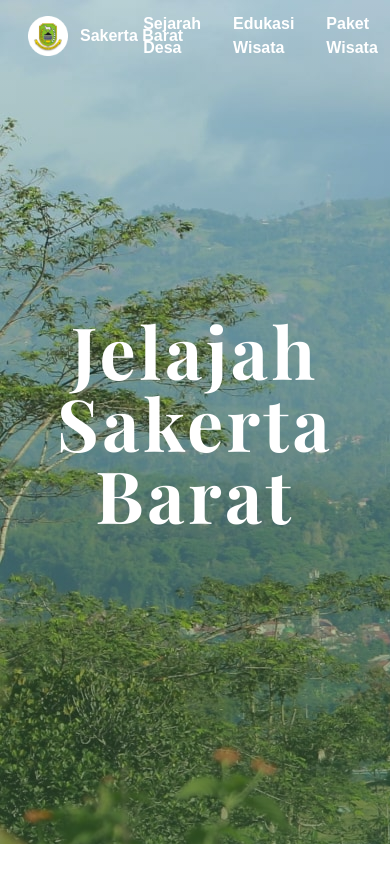
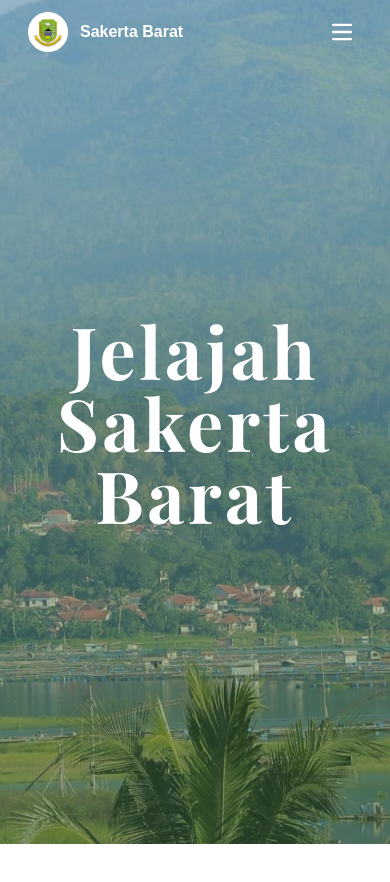
Before and after one commit to nsyifa/sakbar-wisata, a Next.js app: page / in a window 390 px wide. Shown: the top 882 px of the page. Built offline with nearby package versions, Linux system fonts and the light colour scheme; a web font is replaced by a local one.

Commit message:
feat: make navbar responsive

```diff
--- a/src/app/components/Navbar.js
+++ b/src/app/components/Navbar.js
@@ -2,12 +2,18 @@
 
 import { usePathname } from "next/navigation";
 import { useState, useEffect } from "react";
+import Link from "next/link";
 
 const logoPic = "/images/logo-circle.png";
 
 export default function Navbar() {
   const pathname = usePathname();
   const [isScrolled, setIsScrolled] = useState(false);
+  const [isCollapsed, setIsCollapsed] = useState(true);
+
+  const toggleNavbar = () => {
+    setIsCollapsed(!isCollapsed);
+  };
 
   // Check if the user has scrolled past a threshold
   const handleScroll = () => {
@@ -41,18 +47,80 @@
           : "bg-transparent text-white"
       }`}
     >
-      <nav className="container py-3 px-7 flex flex-row justify-between items-center">
+      <nav className="container w-full py-3 px-7 flex flex-wrap justify-between items-center">
         <div className="flex flex-row items-center w-max gap-3">
           <img className="w-10 h-10" src={`${logoPic}`}></img>
           <h1 className="w-max whitespace-nowrap">Sakerta Barat</h1>
         </div>
+        <button
+          data-collapse-toggle="navbar-default"
+          type="button"
+          className="inline-flex items-center p-2 w-10 h-10 justify-center text-sm rounded-lg md:hidden hover:bg-gray-100 hover:text-sakbar-brown focus:outline-none focus:ring-2 focus:ring-gray-200 dark:text-gray-400 dark:hover:bg-gray-700 dark:focus:ring-gray-600"
+          aria-controls="navbar-default"
+          aria-expanded={!isCollapsed}
+          onClick={toggleNavbar}
+        >
+          <span className="sr-only">Open main menu</span>
+          <svg
+            className="w-5 h-5"
+            aria-hidden="true"
+            xmlns="http://www.w3.org/2000/svg"
+            fill="none"
+            viewBox="0 0 17 14"
+          >
+            <path
+              stroke="currentColor"
+              strokeLinecap="round"
+              strokeLinejoin="round"
+              strokeWidth="2"
+              d="M1 1h15M1 7h15M1 13h15"
+            />
+          </svg>
+        </button>
 
-        <div className="flex flex-row gap-8">
-          <h1>Sejarah Desa</h1>
-          <h1>Edukasi Wisata</h1>
-          <h1>Paket Wisata</h1>
-          <h1>Kontak</h1>
-          <h1>Tentang Desa</h1>
+        <div
+          className={`${
+            isCollapsed ? "hidden" : "block"
+          } md:block md:w-autoflex basis-full md:basis-auto`}
+          id="navbar-default  "
+        >
+          <ul className="font-bold flex flex-col p-4 md:p-0 mt-4 border border-gray-100 rounded-lg md:flex-row md:space-x-8 rtl:space-x-reverse md:mt-0 md:border-0 backdrop-blur-sm">
+            <li>
+              <Link href="/sejarah" className="appearance-none">
+                <h1 className="block py-2 px-3 bg-transparent rounded md:bg-transparent md:p-0">
+                  Sejarah Desa
+                </h1>
+              </Link>
+            </li>
+            <li>
+              <Link href="/sejarah" className="appearance-none">
+                <h1 className="block py-2 px-3 bg-transparent rounded md:bg-transparent md:p-0">
+                  Edukasi Wisata
+                </h1>
+              </Link>
+            </li>
+            <li>
+              <Link href="/sejarah" className="appearance-none">
+                <h1 className="block py-2 px-3 bg-transparent rounded md:bg-transparent md:p-0">
+                  Paket Wisata
+                </h1>
+              </Link>
+            </li>
+            <li>
+              <Link href="/sejarah" className="appearance-none">
+                <h1 className="block py-2 px-3 bg-transparent rounded md:bg-transparent md:p-0">
+                  Kontak
+                </h1>
+              </Link>
+            </li>
+            <li>
+              <Link href="/sejarah" className="appearance-none">
+                <h1 className="block py-2 px-3 bg-transparent rounded md:bg-transparent md:p-0">
+                  Tentang Desa
+                </h1>
+              </Link>
+            </li>
+          </ul>
         </div>
       </nav>
     </header>
--- a/src/app/page.js
+++ b/src/app/page.js
@@ -6,7 +6,7 @@
   return (
     <div className="w-screen bg-slate-300">
       <div
-        className="w-full h-screen bg-fixed"
+        className="w-full h-screen bg-fixed bg-[center_70%] md:bg-[left_100%]"
         style={{ backgroundImage: `url(${heroPic})` }}
       >
         <div
--- a/tailwind.config.mjs
+++ b/tailwind.config.mjs
@@ -1,9 +1,11 @@
 /** @type {import('tailwindcss').Config} */
+
 export default {
   content: [
     "./src/pages/**/*.{js,ts,jsx,tsx,mdx}",
     "./src/components/**/*.{js,ts,jsx,tsx,mdx}",
     "./src/app/**/*.{js,ts,jsx,tsx,mdx}",
+    ,
   ],
   theme: {
     extend: {
```
Also changed, not shown: package.json (+5 -5 lines).
